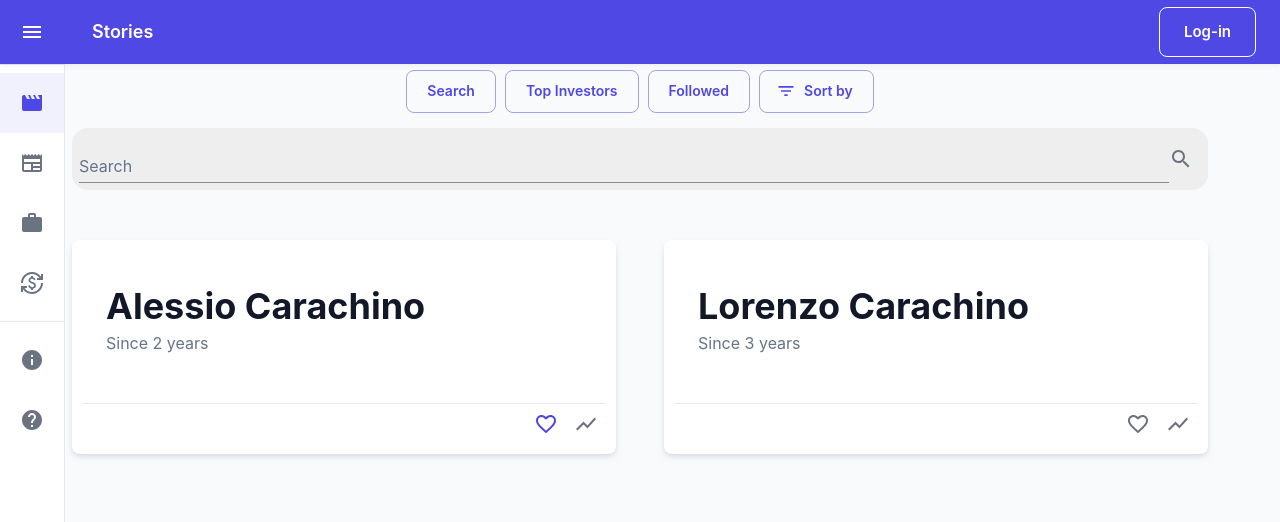
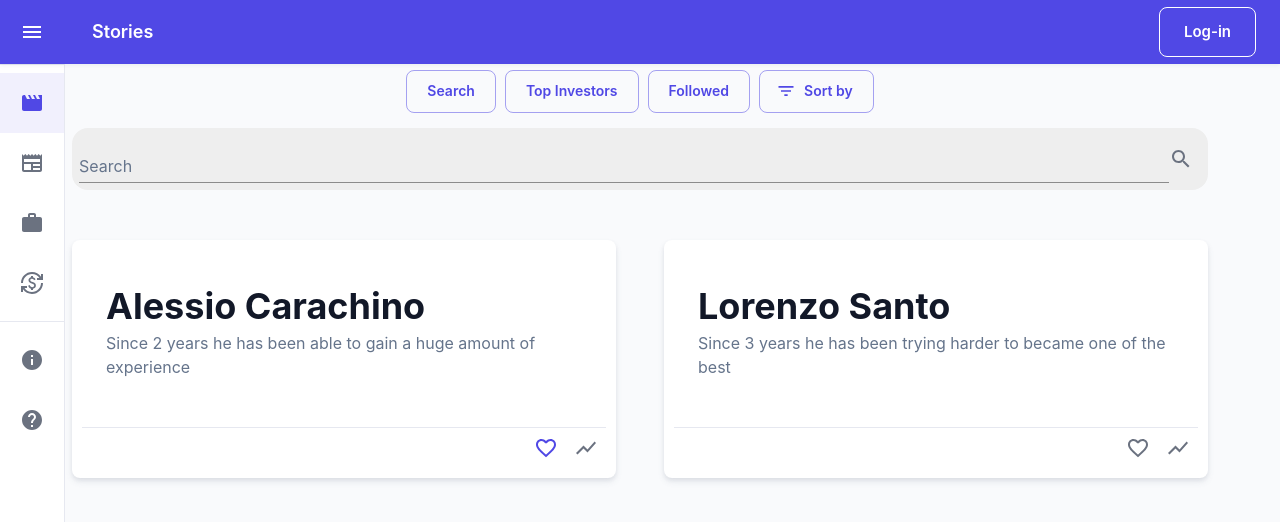
Before and after one commit to CarachinoAlessio/IntelliMents, a React (Create React App) app: page /investors in a window 1280 px wide. Shown: the top 522 px of the page. Built offline with nearby package versions, Linux system fonts and the light colour scheme; the HTML template or start-up script is replaced by a standard one.

Commit message:
minor fixs in investors

```diff
--- a/src/components/InvestorsComp.js
+++ b/src/components/InvestorsComp.js
@@ -41,12 +41,13 @@ export default function InvestorsComp(props) {
     const profilesArr = [
         {id: 1,
         name: 'Alessio Carachino',
-        description: 'Since 2 years',
+        description: 'Since 2 years he has been able to gain a huge amount of experience',
         followed: true,
         content: 'Lizards are a widespread group of squamate reptiles, with over 6,000 species, ranging across all continents except Antarctica with ranging across all continents except Antarctica with ranging across all continents except Antarctica with ranging across all continents except Antarctica with ranging across all continents',},
+
         {id: 2,
-        name: 'Lorenzo Carachino',
-        description: 'Since 3 years',
+        name: 'Lorenzo Santo',
+        description: 'Since 3 years he has been trying harder to became one of the best',
         followed: false,
         content: 'Use Dollar-Cost Averaging to Build Wealth Over Time',},
     ]
--- a/src/components/InvestorsProfileComp.js
+++ b/src/components/InvestorsProfileComp.js
@@ -156,17 +156,17 @@ export default function InvestorsProfileComp(props) {
                                         {name}
                                     </Typography>
                                     <Typography gutterBottom variant="h6" component="div">
-                                        Story teller
+                                        Story teller<br></br>
                                     </Typography>
-                                    <Typography gutterBottom variant="h5" component="div">
+                                    {story.description}<br></br>
+                                    {/* <Typography gutterBottom variant="h6" component="div">
                                        <ThemeProvider theme={theme}>
                                            <Icon icon="mdi:bitcoin" />
                                        </ThemeProvider>
-
                                        <ThemeProvider theme={theme}>
                                            <Icon icon="mdi:bitcoin" />
                                        </ThemeProvider>
-                                    </Typography>
+                                    </Typography> */}
                                 </Grid>
                                 <Grid item xs={1} sm={1}>
                                     <Card display="flex" m="auto" style={{float:'right', marginBottom: "5px"}}>
```
